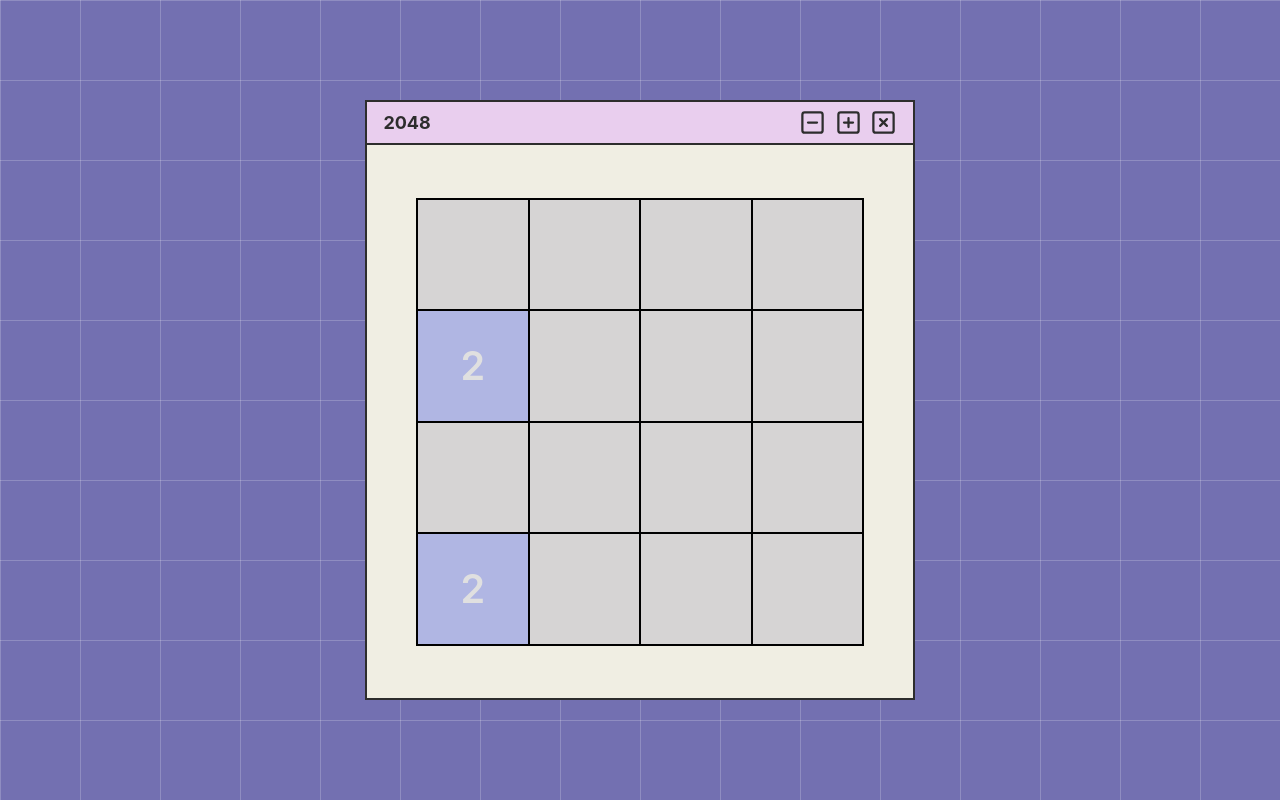
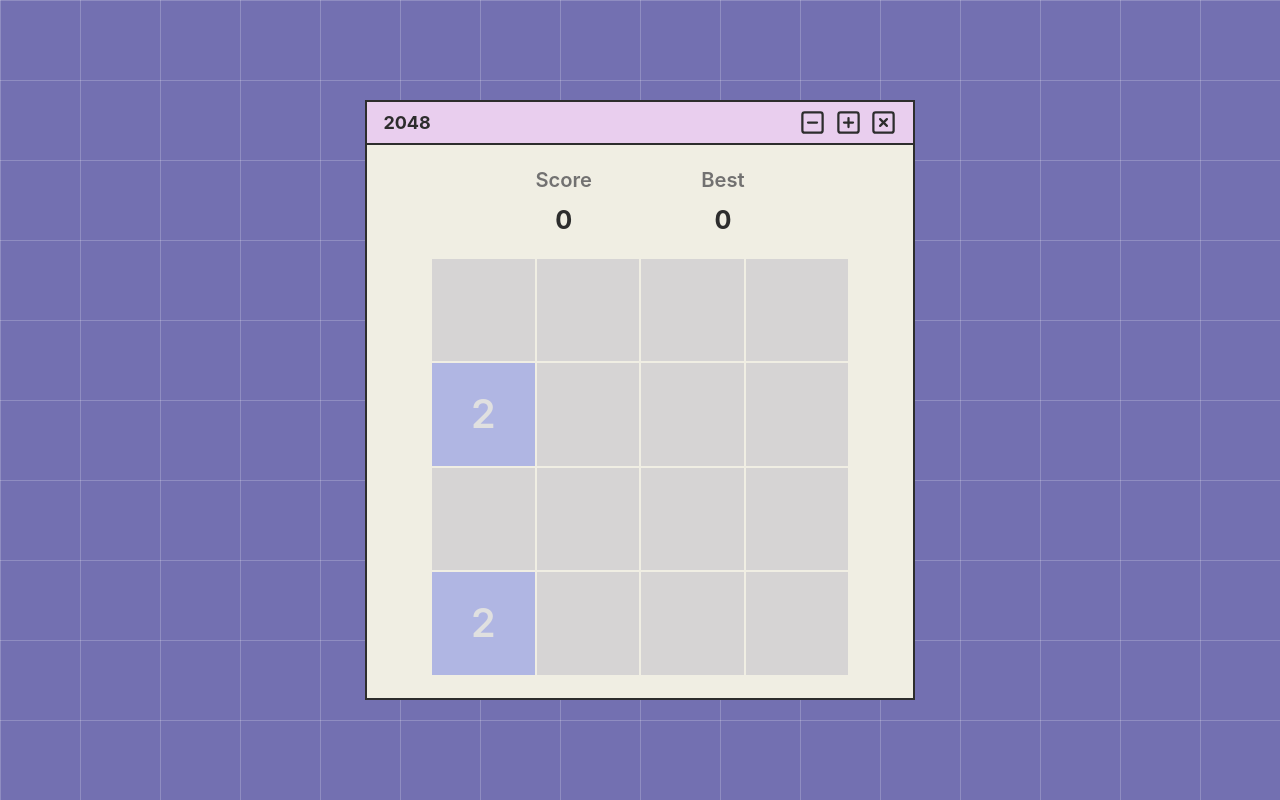
Before and after one commit to btthao/my-favourite-games, a Next.js app: page /2048 in a window 1280 px wide. Built offline with nearby package versions, Linux system fonts and the light colour scheme.

Commit message:
2048/ add score panel

```diff
--- a/components/2048/Grid.tsx
+++ b/components/2048/Grid.tsx
@@ -12,7 +12,7 @@ interface GridProps {
 }
 
 const calculateTileSize = (dimension: number) => {
-  return (dimension - TILE_GAP*(TOTAL_COLS + 1)) / TOTAL_COLS
+  return (dimension - TILE_GAP * (TOTAL_COLS + 1)) / TOTAL_COLS
 }
 
 const Grid: React.FC<GridProps> = ({ width, height }) => {
@@ -20,13 +20,13 @@ const Grid: React.FC<GridProps> = ({ width, height }) => {
     width,
     height,
     aspectRatio: 1,
-    maxW: height * 0.8,
-    maxH: height * 0.8,
+    maxW: height * 0.75,
+    maxH: height * 0.75,
   })
 
   const { state, moveDown, moveUp, moveLeft, moveRight, onResize } =
     useGameState()
-  const { activeTiles } = state
+  const { activeTiles, gameOver, score, bestScore } = state
 
   useEffect(() => {
     const handleKeyDown = (event: any) => {
@@ -65,6 +65,16 @@ const Grid: React.FC<GridProps> = ({ width, height }) => {
 
   return (
     <div className={styles.container}>
+      <div className={styles.panel}>
+        <div>
+          <div>Score</div>
+          <div>{score}</div>
+        </div>
+        <div>
+          <div>Best</div>
+          <div>{bestScore}</div>
+        </div>
+      </div>
       <div
         className={styles.grid}
         style={{ width: renderWidth, height: renderHeight }}
--- a/styles/2048/Grid.module.scss
+++ b/styles/2048/Grid.module.scss
@@ -1,14 +1,38 @@
 .container {
     width: 100%;
     height: 100%;
-    display: grid;
-    place-items: center;
+    display: flex;
+    flex-direction: column;
+    align-items: center;
+    position: relative;
 }
 .grid {
   position: relative;
-  border: 2px solid #000000;
-  background: #000000;
+  border: 2px solid v.$primary-color;
+  background: v.$primary-color;
   display: grid;
+}
+
+.panel {
+    @include m.center;
+    width: 100%;
+    gap: 10%;
+    margin-top: 4%;
+    margin-bottom: 4%;
+    >div {
+        @include m.center;
+        flex-direction: column;
+        gap: 0.5em;
+        font-weight: 700;
+        padding: 0 5%;
+        color: v.$dark;
+        font-size: 1.4em;
+        >div:first-of-type {
+            font-weight: 600;
+            font-size: 0.8em;
+            color: v.$darkgray;
+        }
+    }
 }
 
 .cells {
@@ -22,7 +46,7 @@
   grid-template-rows: repeat(4, 1fr);
   gap: 2px;
   div {
-    background: #d6d4d4;
+    background: v.$gray;
   }
 }
 
```
